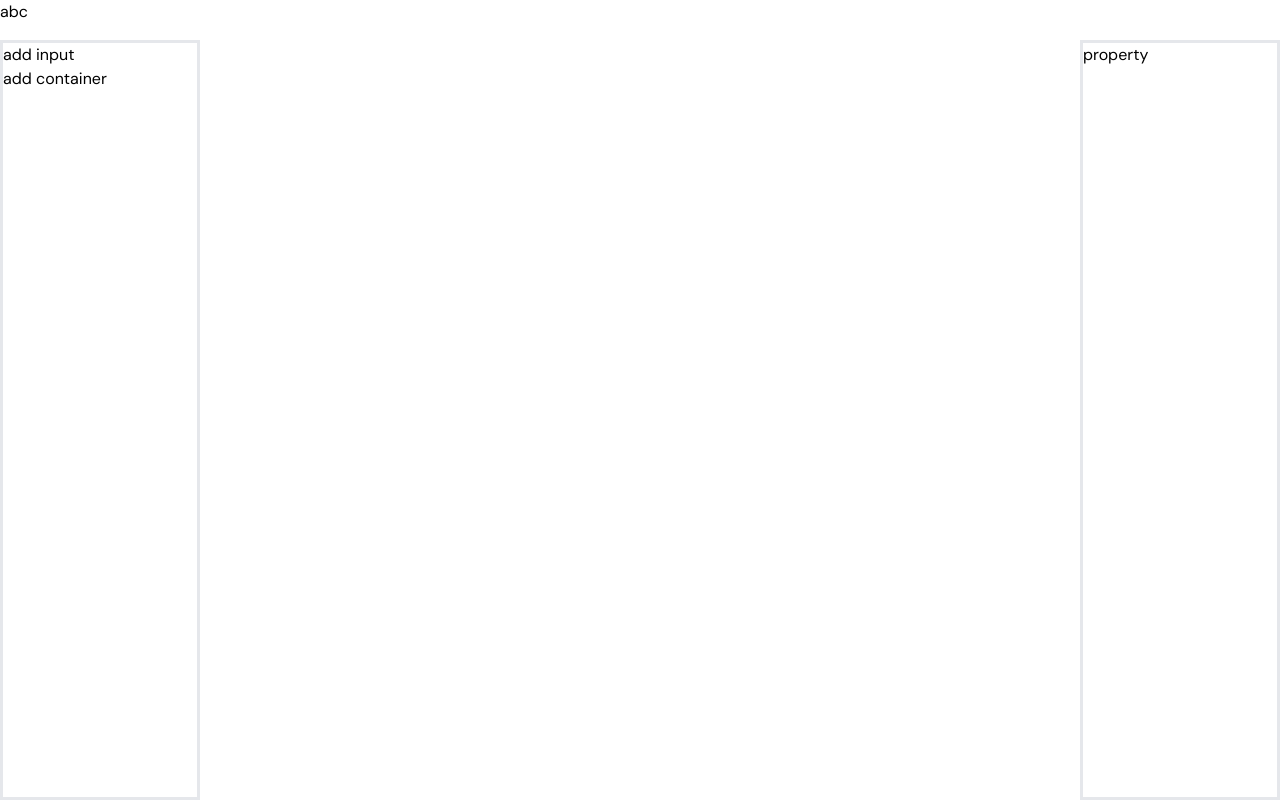
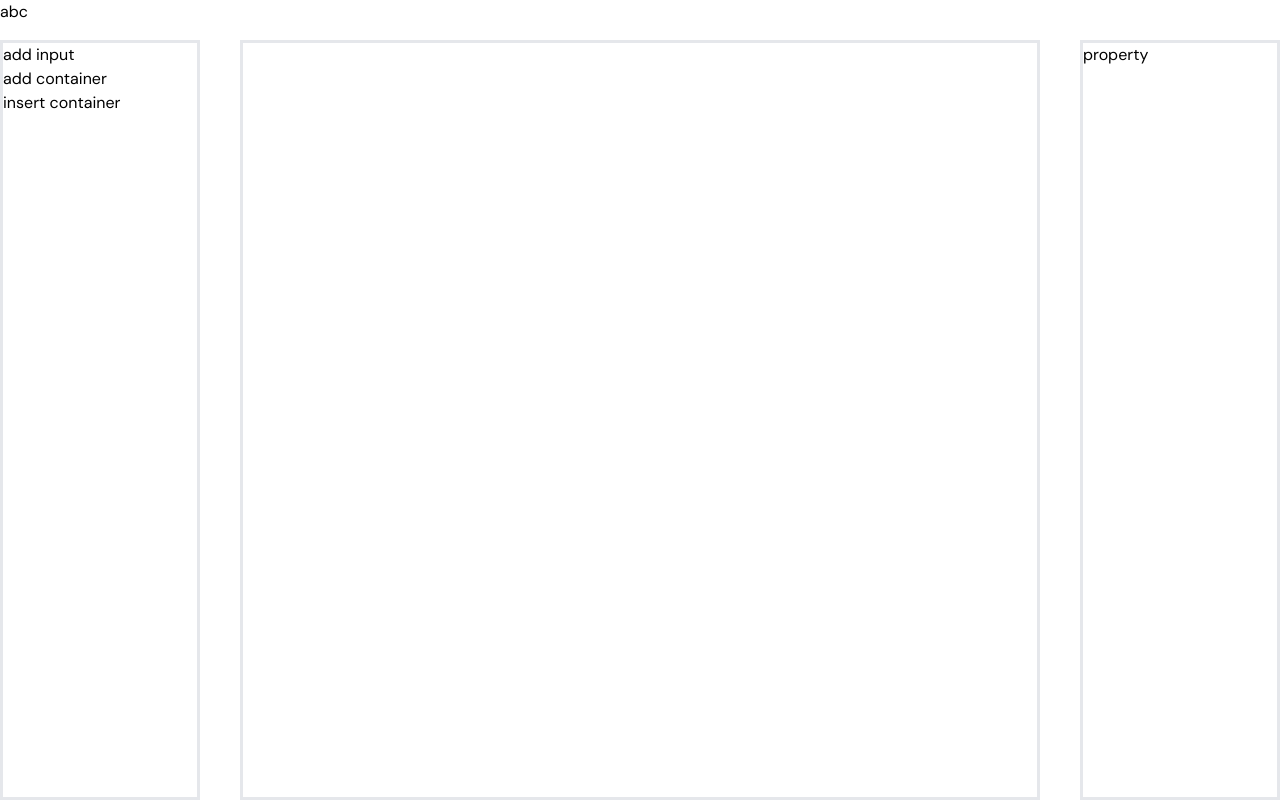
Before and after one commit to BI1LQV/low-code-platform, a Vue app: page / in a window 1280 px wide. Built offline with nearby package versions, Linux system fonts and the light colour scheme; a web font is replaced by a local one.

Commit message:
feat: 递归渲染

```diff
--- a/src/components/CanvasPanel.tsx
+++ b/src/components/CanvasPanel.tsx
@@ -1,24 +1,53 @@
-import { computed, defineComponent } from "vue"
+import { defineComponent, ref, watch } from "vue"
+import { toRefs } from "@vueuse/core"
 import { useCanvasStore } from "@/store"
 import { Slots } from "@/slots"
+import type { dslContainerElement, dslRootElement } from "@/models"
+import { isParent } from "@/models"
 
 export default defineComponent(() => {
   const { dsl, binderList, propList } = useCanvasStore()
 
-  let compList = computed(() => {
-    let list = []
-    for (const { type, id } of dsl.children) {
-      const Element = Slots.get(type)!
-      list.push(
-      <Element
-         binder={binderList.get(id)!}
-         prop={propList.get(id)!}
-      />)
+  let compList = ref()
+  watch(dsl, () => {
+    function genCompList(dsl: dslContainerElement | dslRootElement) {
+      return dsl.children.map((ele) => {
+        const { type, id, children } = toRefs(ele)
+        const Element = Slots.get(type.value)!
+        if (children) {
+          return (<Element
+              binder={binderList.get(id.value)!}
+              prop={propList.get(id.value)!}
+              key={Math.random()}
+            >
+              {children.value!.map((comp) => {
+                if (isParent(comp)) {
+                  return genCompList(comp)
+                } else {
+                  const { id, type } = toRefs(comp)
+                  const Element = Slots.get(type.value)!
+                  return (
+                  <Element
+                    binder={binderList.get(id.value)!}
+                    prop={propList.get(id.value)!}
+                    key={Math.random()}
+                  />)
+                }
+              })}
+            </Element>)
+        } else {
+          return (<Element
+            binder={binderList.get(id.value)!}
+            prop={propList.get(id.value)!}
+            key={Math.random()}
+          />)
+        }
+      })
     }
-    return list
+    compList.value = genCompList(dsl)
   })
   return () => (
-    <div w-800px border-3px>
+    <div class="w-800px border-3px">
      { compList.value }
     </div>
   )
--- a/src/components/ControlPanel.vue
+++ b/src/components/ControlPanel.vue
@@ -1,8 +1,9 @@
 <script lang="ts" setup>
 import { ref } from "vue"
 import { useCanvasStore } from "@/store"
-import { functionalSlots } from "@/models"
+import { containerSlots, functionalSlots } from "@/models"
 const { insertElement } = useCanvasStore()
+let pre: any = null
 let i = 1
 function append() {
   insertElement({
@@ -13,11 +14,19 @@ function append() {
 }
 
 function appendC() {
-  insertElement({
-    type: functionalSlots.container,
+  pre = insertElement({
+    type: containerSlots.flex,
     binder: ref(`${i++}`),
     prop: {},
   })
+}
+function insertC() {
+  insertElement(
+    {
+      type: functionalSlots.input,
+      binder: ref(`${i++}`),
+      prop: {},
+    }, pre)
 }
 </script>
 
@@ -26,5 +35,7 @@ function appendC() {
     <button @click="append">add input</button>
     <div></div>
     <button @click="appendC">add container</button>
+    <div></div>
+    <button @click="insertC">insert container</button>
   </div>
 </template>
--- a/src/models/index.ts
+++ b/src/models/index.ts
@@ -7,7 +7,6 @@ export interface SlotOptions {
 export enum functionalSlots {
   "input" = 0,
   "select",
-  "container",
 }
 export enum containerSlots {
   "flex" = 100,
@@ -35,6 +34,10 @@ export interface dslContainerElement extends dslBaseElement {
 export interface dslFunctionalElement extends dslBaseElement {
 }
 
+export function isParent(comp: any): comp is dslContainerElement | dslRootElement {
+  return "children" in comp
+}
+
 export interface passedChild {
   type: allSlotsKey
   binder: Ref<any>
--- /dev/null
+++ b/src/slots/Flex.tsx
@@ -0,0 +1,28 @@
+import type { Ref } from "vue"
+import { defineComponent } from "vue"
+import type { SlotOptions } from "@/models"
+export const name = "flex"
+export const Component = defineComponent({
+  name: "Flex",
+  props: ["binder", "prop"],
+  setup(
+    { binder: _binder, prop: _prop }: { binder: Ref<any>; prop: SlotOptions },
+    { slots },
+  ) {
+    return () => {
+      let slotComp = slots.default?.()[0].children
+      return (<div class="min-h-10px w-100% border-2px m-5px">
+        container:
+      {slotComp || null}
+          </div>)
+    }
+  },
+})
+
+export function Style() {
+  return {}
+}
+
+export function Prop() {
+  return {}
+}
--- a/src/slots/Input.tsx
+++ b/src/slots/Input.tsx
@@ -3,6 +3,7 @@ import { defineComponent } from "vue"
 import type { SlotOptions } from "@/models"
 export const name = "input"
 export const Component = defineComponent({
+  name: "EInput",
   props: ["binder", "prop"],
   setup({ binder, prop }: { binder: Ref<any>; prop: SlotOptions }) {
     return () => (
--- a/src/store/index.ts
+++ b/src/store/index.ts
@@ -5,7 +5,7 @@ import type { SlotOptions, dslBaseElement, dslContainerElement, dslRootElement,
 import { containerSlots } from "@/models"
 import { genId } from "@/utils"
 
-export const useCanvasStore = defineStore("counter", () => {
+export const useCanvasStore = defineStore("canvasStore", () => {
   const root: dslRootElement = reactive({
     children: [],
   })
@@ -19,15 +19,17 @@ export const useCanvasStore = defineStore("counter", () => {
     binderList.set(id, binder)
     propList.set(id, prop)
     if (type in containerSlots) {
-      return { id, type, parent, children: [] }
+      return reactive({ id, type, parent, children: [] })
     } else {
-      return { id, type, parent }
+      return reactive({ id, type, parent })
     }
   }
 
   function insertElement(child: passedChild, parent?: dslContainerElement | dslRootElement) {
     parent ??= root
-    parent.children.push(Base(child, parent))
+    const childImpl = Base(child, parent)
+    parent.children.push(childImpl)
+    return childImpl
   }
 
   function appendElement(
@@ -35,8 +37,10 @@ export const useCanvasStore = defineStore("counter", () => {
     posElement: dslBaseElement,
     _pos: "before" | "after",
   ) {
+    const childImpl = Base(child, posElement.parent)
     const insertPlace = posElement.parent.children.findIndex(originEle => originEle === posElement)
-    posElement.parent.children.splice(insertPlace, 0, Base(child, posElement.parent))
+    posElement.parent.children.splice(insertPlace, 0, childImpl)
+    return childImpl
   }
   return { dsl: root, binderList, propList, appendElement, insertElement }
 })
```
Also changed, not shown: src/pages/index.vue (+16 -0 lines).
